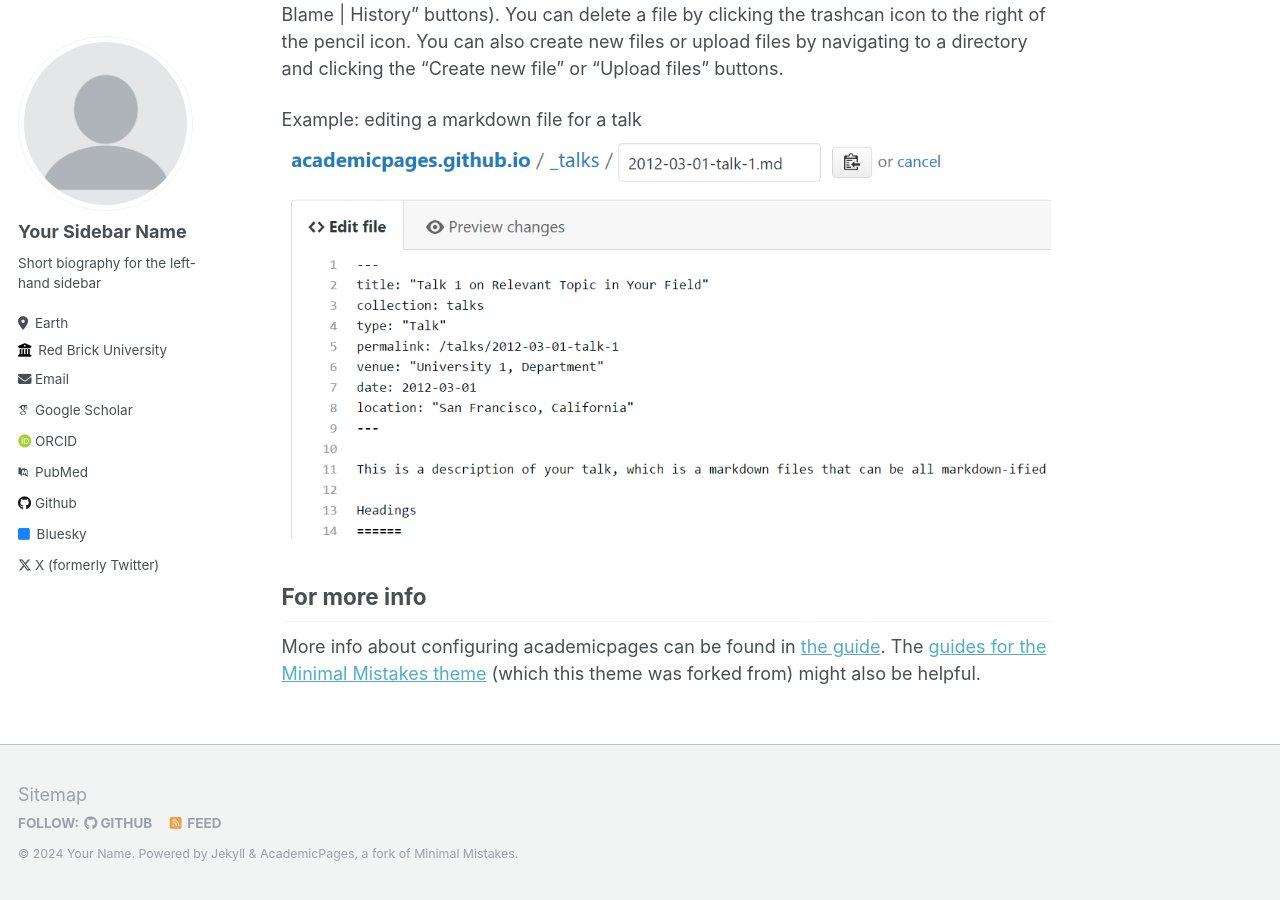
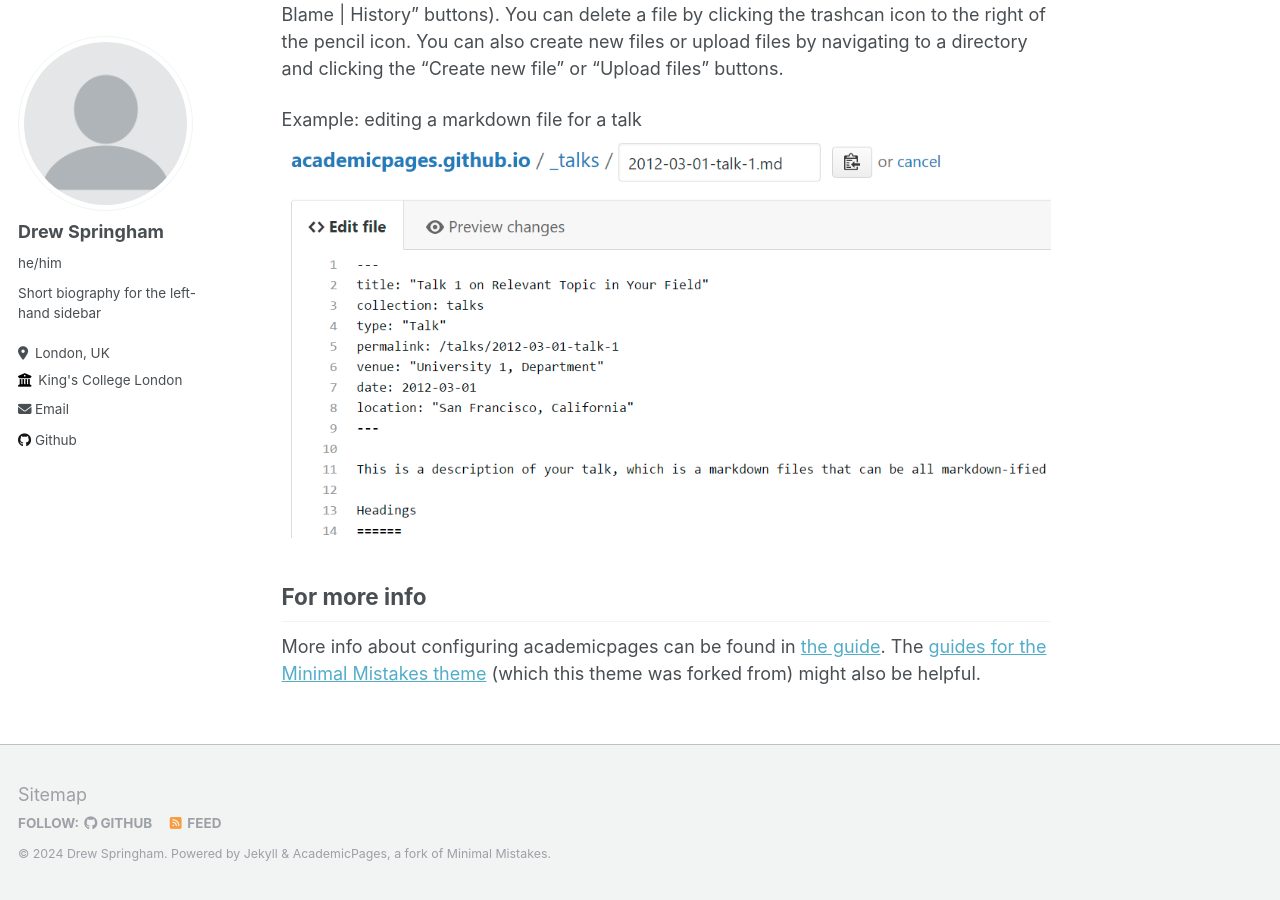
Before and after one commit to DrewSpringham/DrewSpringham.github.io, a Jekyll site: the page built from _pages/about.md, in a window 1280 px wide and 900 px high, scrolled down 2463 px. Built offline with Jekyll 4.4.1, drawn with Linux system fonts in a browser that asks for light colours; some web fonts are replaced; some of the changed text lies outside the part shown.

Commit message:
Changing config

```diff
--- a/_config.yml
+++ b/_config.yml
@@ -8,13 +8,13 @@
 
 # Basic Site Settings
 locale                   : "en-US"
-title                    : "Your Name / Site Title"
+title                    : "Drew Springham"
 title_separator          : "-"
-name                     : &name "Your Name"
+name                     : &name "Drew Springham"
 description              : &description "personal description"
-url                      : https://academicpages.github.io # the base hostname & protocol for your site e.g. "https://mmistakes.github.io"
+url                      : https://drewspringham.github.io # the base hostname & protocol for your site e.g. "https://mmistakes.github.io"
 baseurl                  : "" # the subpath of your site, e.g. "/blog"
-repository               : "academicpages/academicpages.github.io"
+repository               : "DrewSpringham/DrewSpringham.github.io"
 
 # Site Author - The following control what appear as part of the author content on the side bar.
 #               If a field is blank the icon and link will not appear, otherwise it will be shown.
@@ -22,32 +22,32 @@ repository               : "academicpages/academicpages.github.io"
 author:
   # Biographic information
   avatar           : "profile.png"
-  name             : "Your Sidebar Name"
-  pronouns         : # example: "she/her"
+  name             : "Drew Springham"
+  pronouns         : "he/him"
   bio              : "Short biography for the left-hand sidebar"
-  location         : "Earth"
-  employer         : "Red Brick University"
+  location         : "London, UK"
+  employer         : "King's College London"
   uri              : # URL
-  email            : "none@example.org"
+  email            : "drew.springham@kcl.ac.uk"
 
   # Academic websites
   arxiv            : # URL - Update with the correct link to your profile
-  googlescholar    : "https://scholar.google.com/citations?user=PS_CX0AAAAAJ"
+  googlescholar    : #"https://scholar.google.com/citations?user=PS_CX0AAAAAJ"
   impactstory      : # URL
-  orcid            : "http://orcid.org/yourorcidurl"
-  pubmed           : "https://www.ncbi.nlm.nih.gov/pubmed/?term=john+snow"
+  orcid            : #"http://orcid.org/yourorcidurl"
+  pubmed           : #"https://www.ncbi.nlm.nih.gov/pubmed/?term=john+snow"
   researchgate     : # URL
 
   # Repositories and software development
   bitbucket        : # Username - Update with your username on the site
   codepen          : # Username
   dribbble         : # Username
-  github           : "academicpages"
+  github           : "DrewSpringham"
   kaggle           : # Username
   stackoverflow    : # User number or user number and name (i.e., use "1" or "1/jeff-atwood")
 
   # Social media
-  bluesky          : "bsky.app" # Replace this with you Bluesky username
+  bluesky          : #"bsky.app" # Replace this with you Bluesky username
   facebook         : # Username
   flickr           : # Username
   foursquare       : # Username
@@ -64,7 +64,7 @@ author:
   steam            : # Username
   telegram         : # URL
   tumblr           : # Username
-  twitter          : "UniofOxford"  # Replace this with your X / Twitter handle
+  twitter          : #"UniofOxford"  # Replace this with your X / Twitter handle
   vine             : # Username
   weibo            : # Username
   wikipedia        : # Username
@@ -119,7 +119,7 @@ yandex_site_verification :
 
 # Social Sharing
 twitter:
-  username               : &twitter
+  username               : #&twitter
 facebook:
   username               :
   app_id                 :
```
Also changed, not shown: CONTRIBUTING.md (deleted, +0 -7 lines).
